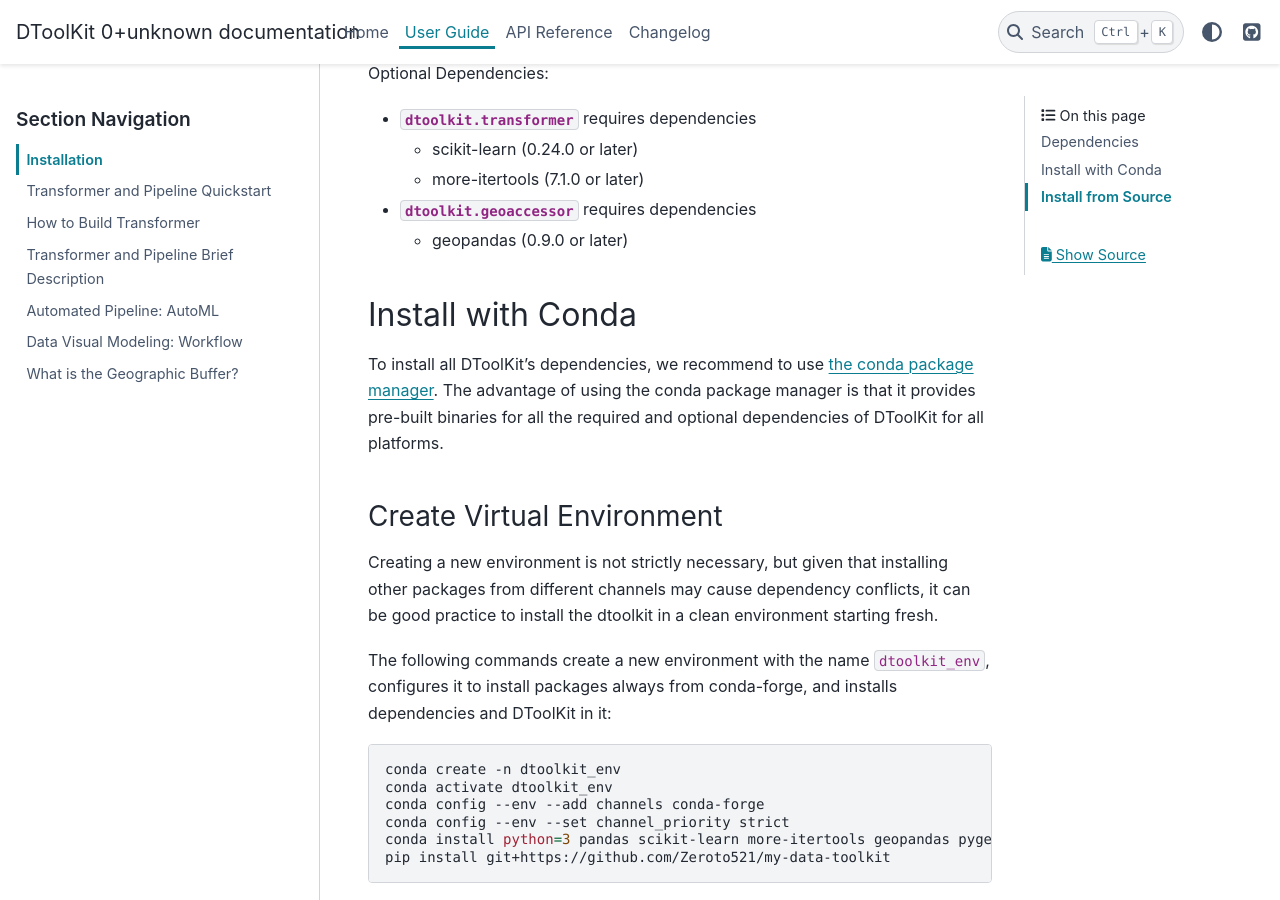
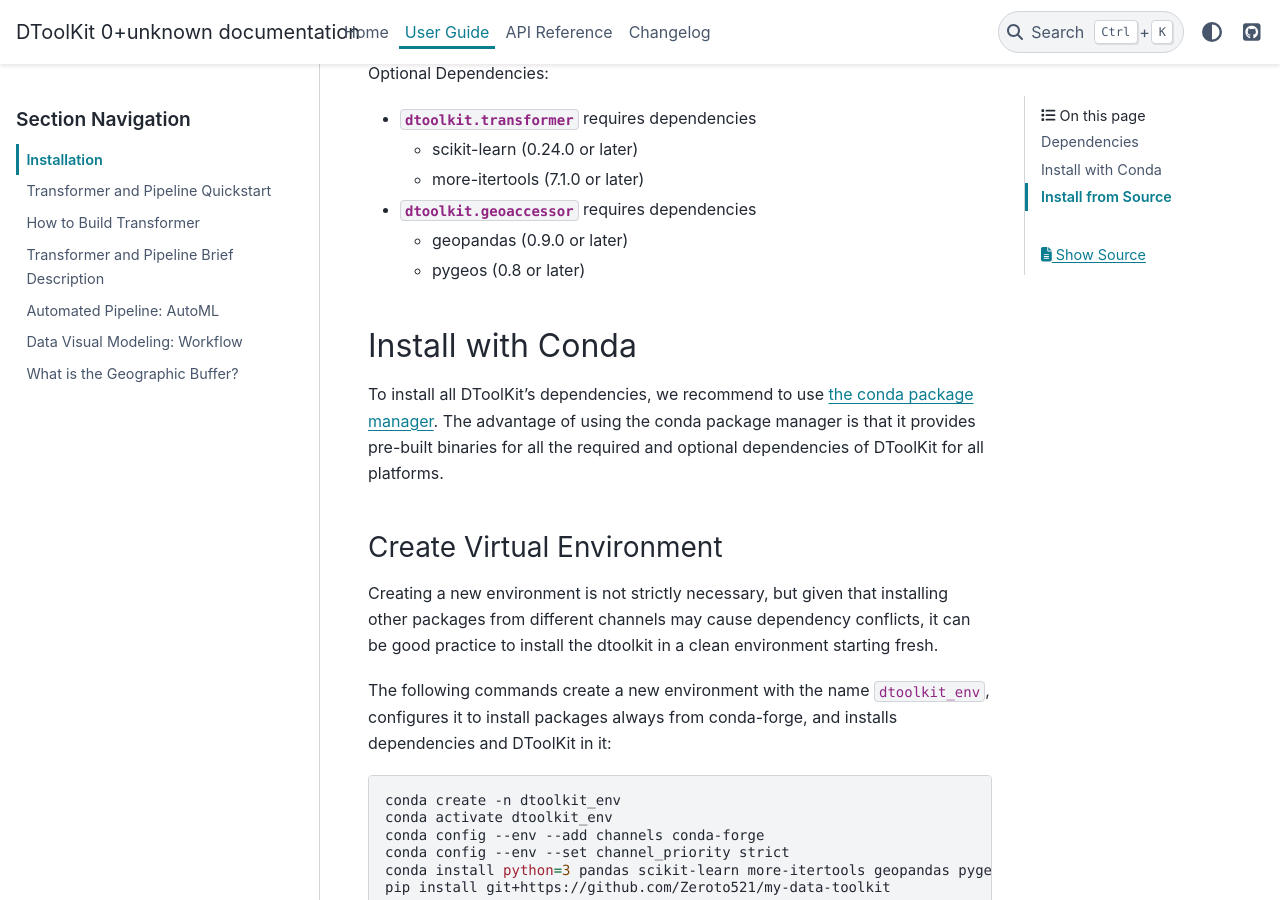
Before and after one commit to Zeroto521/my-data-toolkit, a Sphinx documentation site: the page built from doc/source/guide/installation.md, in a window 1280 px wide and 900 px high, scrolled down 317 px. Built offline with Sphinx 7.4.7 and the PyData theme 0.15.4, drawn with Linux system fonts in a browser that asks for light colours.

Commit message:
DOC: add pygeos to installation tutorial

```diff
--- a/doc/source/guide/installation.md
+++ b/doc/source/guide/installation.md
@@ -16,6 +16,7 @@
 - {mod}`dtoolkit.geoaccessor` requires dependencies
 
   - geopandas (0.9.0 or later)
+  - pygeos (0.8 or later)
 
 ## Install with Conda
 
```
